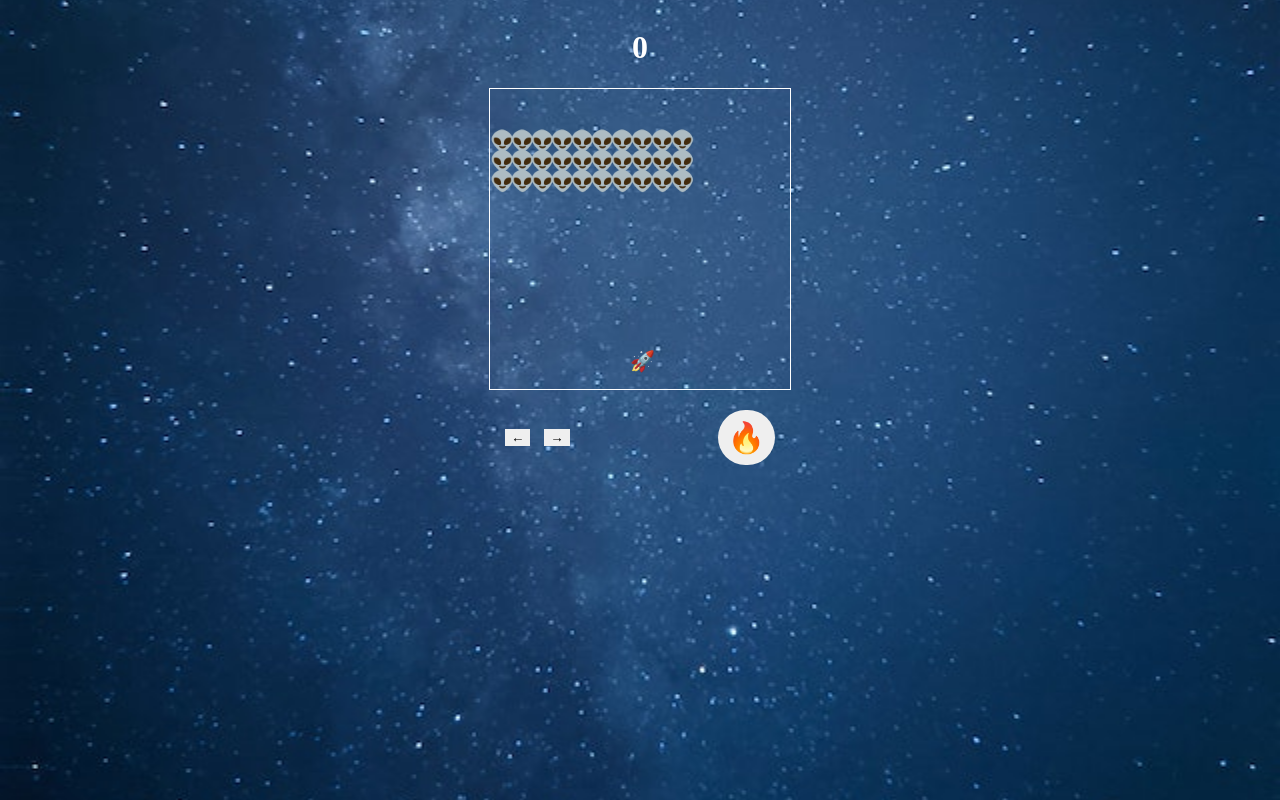
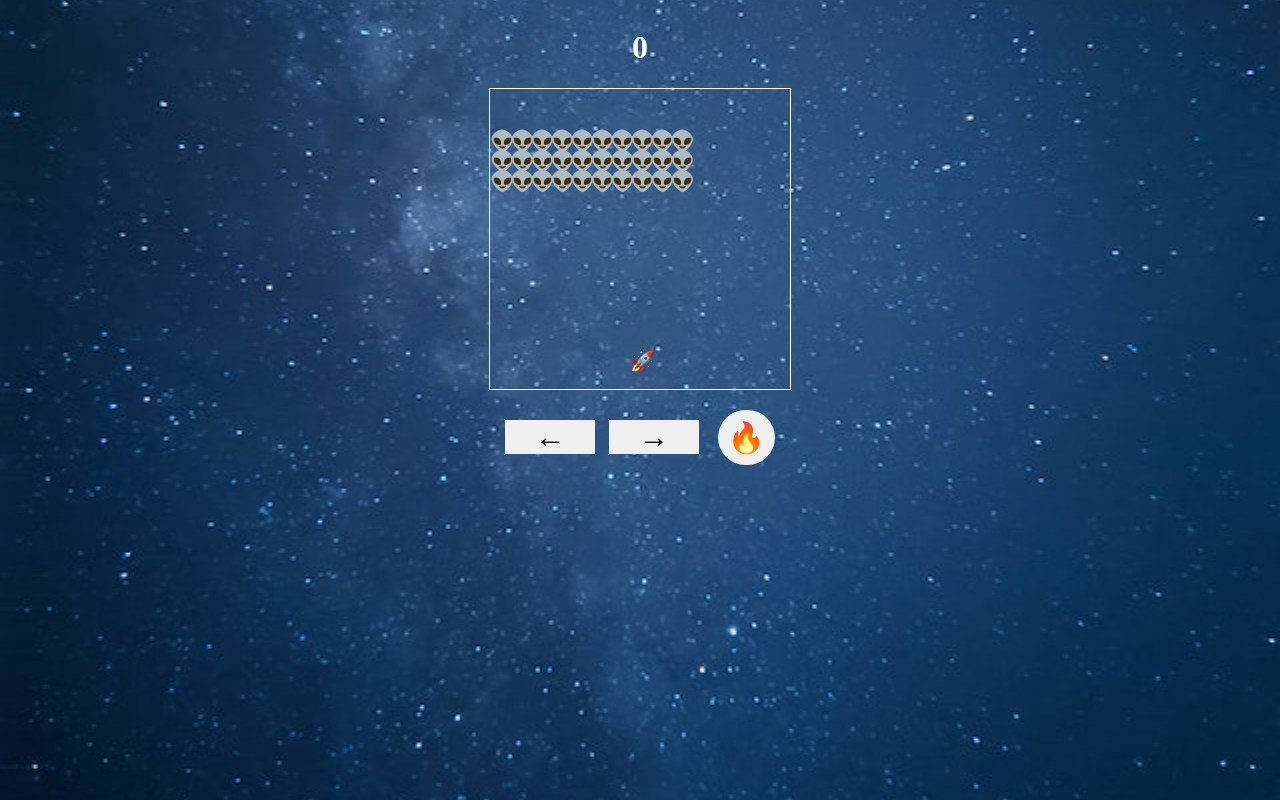
Before and after one commit to ibrahimKadri/JavaScript, a plain HTML site: page SpaceInvaders/index.html in a window 1280 px wide. Drawn offline with Linux system fonts and the light colour scheme.

Commit message:
Update style.css

```diff
--- a/SpaceInvaders/style.css
+++ b/SpaceInvaders/style.css
@@ -69,8 +69,8 @@ button#restart{
     margin-right: 10px;
 }
 .controls .left .leftBtn,.controls .left .rightBtn{
-/*     font-size: 30px; */
-/*     padding: 0px 30px; */
+    font-size: 30px;
+    padding: 0px 30px;
     cursor: pointer;
 }
 .controls .right button{
```
